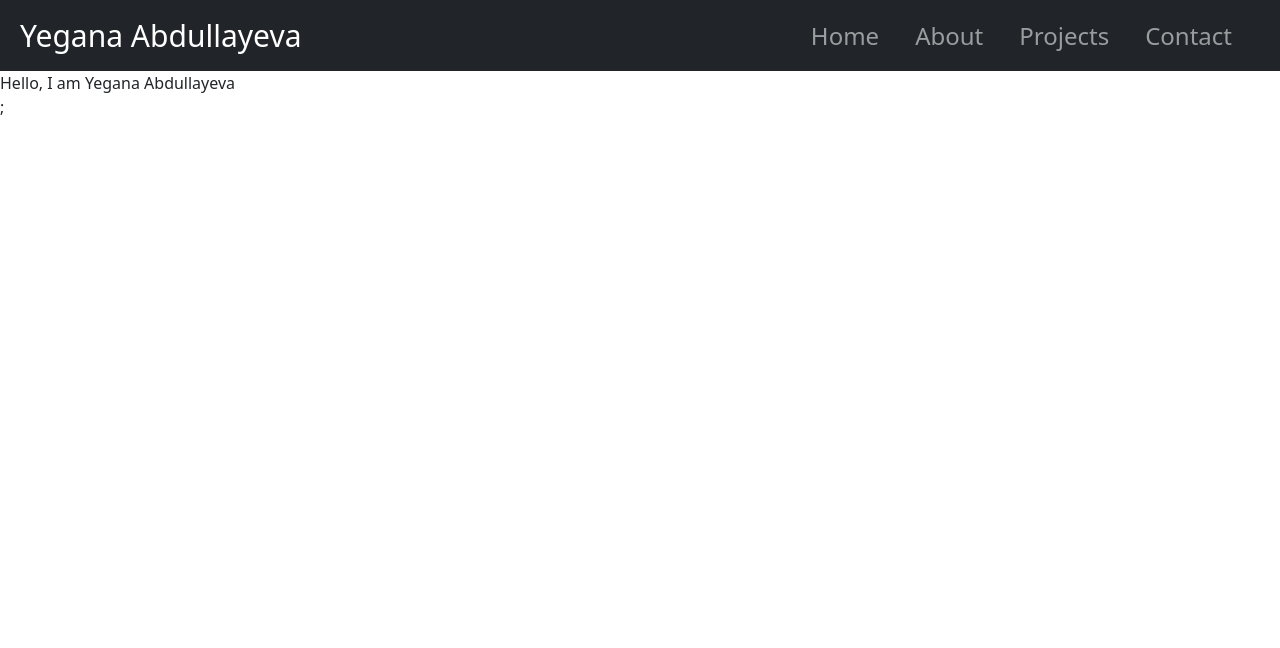
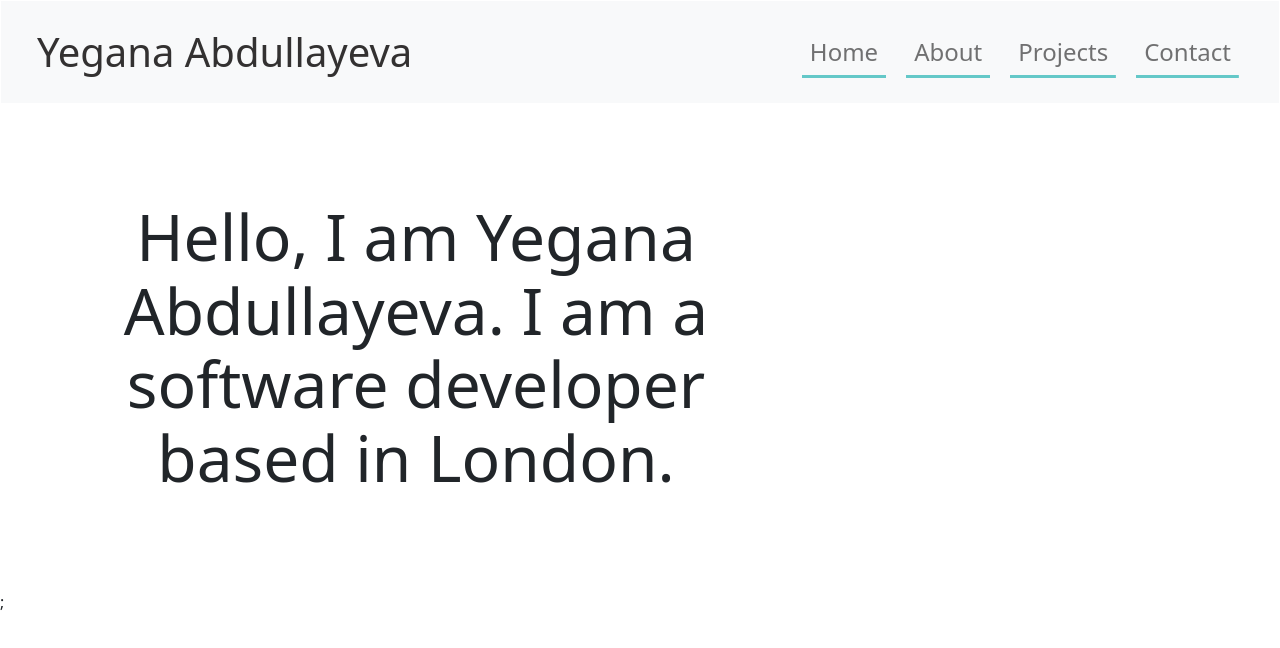
Before and after one commit to YeganaAbd/portfolio, a Next.js app: page / in a window 1280 px wide. Shown: the top 648 px of the page. Built offline with nearby package versions, Linux system fonts and the light colour scheme.

Commit message:
nav link and color styled

```diff
--- a/components/NavMenu/index.js
+++ b/components/NavMenu/index.js
@@ -1,12 +1,20 @@
 import Link from "next/link";
 import { Nav, Navbar, NavDropdown } from "react-bootstrap";
 import "bootstrap/dist/css/bootstrap.min.css";
-
+import styles from "./navmenu.module.css";
 export default function NavMenu() {
   return (
-    <Navbar collapseOnSelect expand="lg" bg="dark" variant="dark">
+    <Navbar
+      className={styles.nav}
+      collapseOnSelect
+      expand="lg"
+      bg="light"
+      variant="light"
+    >
       <Navbar.Brand style={{ marginLeft: "20px", fontSize: "30px" }}>
-        Yegana Abdullayeva
+        <Nav.Link className={styles.brand} href="/">
+          Yegana Abdullayeva
+        </Nav.Link>
       </Navbar.Brand>
       <Navbar.Toggle aria-controls="responsive-navbar-nav" />
       <Navbar.Collapse id="responsive-navbar-nav">
@@ -14,22 +22,29 @@ export default function NavMenu() {
           style={{ marginRight: "20px", fontSize: "24px" }}
           className="ms-auto"
         >
-          <Nav.Link style={{ marginRight: "20px" }} href="/">
+          <Nav.Link
+            className={styles.link}
+            style={{ marginRight: "20px" }}
+            href="/"
+          >
             Home
           </Nav.Link>
           <Nav.Link
+            className={styles.link}
             style={{ marginRight: "20px", fontSize: "24px" }}
             href="/about"
           >
             About
           </Nav.Link>
           <Nav.Link
+            className={styles.link}
             style={{ marginRight: "20px", fontSize: "24px" }}
             href="/projects"
           >
             Projects
           </Nav.Link>
           <Nav.Link
+            className={styles.link}
             style={{ marginRight: "20px", fontSize: "24px" }}
             href="/contact"
           >
--- a/components/NavMenu/navbar.css
+++ /dev/null
@@ -1,4 +0,0 @@
-.navdiv {
-  display: flex;
-  justify-content: flex-end;
-}
--- /dev/null
+++ b/components/NavMenu/navmenu.module.css
@@ -0,0 +1,37 @@
+.nav {
+  border: 1px solid white;
+}
+
+.brand {
+  color: rgb(51, 49, 49);
+  font-size: 40px;
+}
+.brand:hover {
+  color: rgba(100, 200, 200, 1);
+}
+.link {
+  color: inherit;
+  text-decoration: none;
+}
+
+.link {
+  background: linear-gradient(
+      to right,
+      rgba(100, 200, 200, 1),
+      rgba(100, 200, 200, 1)
+    ),
+    linear-gradient(
+      to right,
+      rgba(255, 0, 0, 1),
+      rgba(255, 0, 180, 1),
+      rgba(0, 100, 200, 1)
+    );
+  background-size: 100% 3px, 0 3px;
+  background-position: 100% 100%, 0 100%;
+  background-repeat: no-repeat;
+  transition: background-size 400ms;
+}
+
+.link:hover {
+  background-size: 0 3px, 100% 3px;
+}
--- a/pages/index.js
+++ b/pages/index.js
@@ -7,7 +7,10 @@ export default function Home() {
   return (
     <div className={styles.container}>
       <NavMenu />
-      <div>Hello, I am Yegana Abdullayeva</div>
+      <h1 className={styles.title}>
+        Hello, I am Yegana Abdullayeva. I am a software developer based in
+        London.
+      </h1>
     </div>
   );
 }
--- a/styles/Home.module.css
+++ b/styles/Home.module.css
@@ -1,3 +1,5 @@
+.body {
+}
 .container {
   padding: 0;
   margin: 0;
@@ -109,6 +111,11 @@
   margin-left: 0.5rem;
 }
 
+.title {
+  text-align: center;
+  width: 50%;
+  margin: 6rem;
+}
 @media (max-width: 600px) {
   .grid {
     width: 100%;
--- a/styles/projects.module.css
+++ b/styles/projects.module.css
@@ -1,16 +1,20 @@
 .container {
+  line-height: 4rem;
 }
 .carousel {
-  background-color: rgb(238, 153, 153);
   width: 54rem;
   height: 30rem;
   margin: auto;
   margin-top: 0.8rem;
+  border-radius: 10px;
+  border: 1px solid rgb(102, 99, 99);
+  color: rgb(102, 99, 99);
 }
 
 .carouselItem {
-  margin-top: 6rem;
+  margin-top: 2rem;
   text-align: center;
+  line-height: 1.5rem;
 }
 
 .desc {
```
